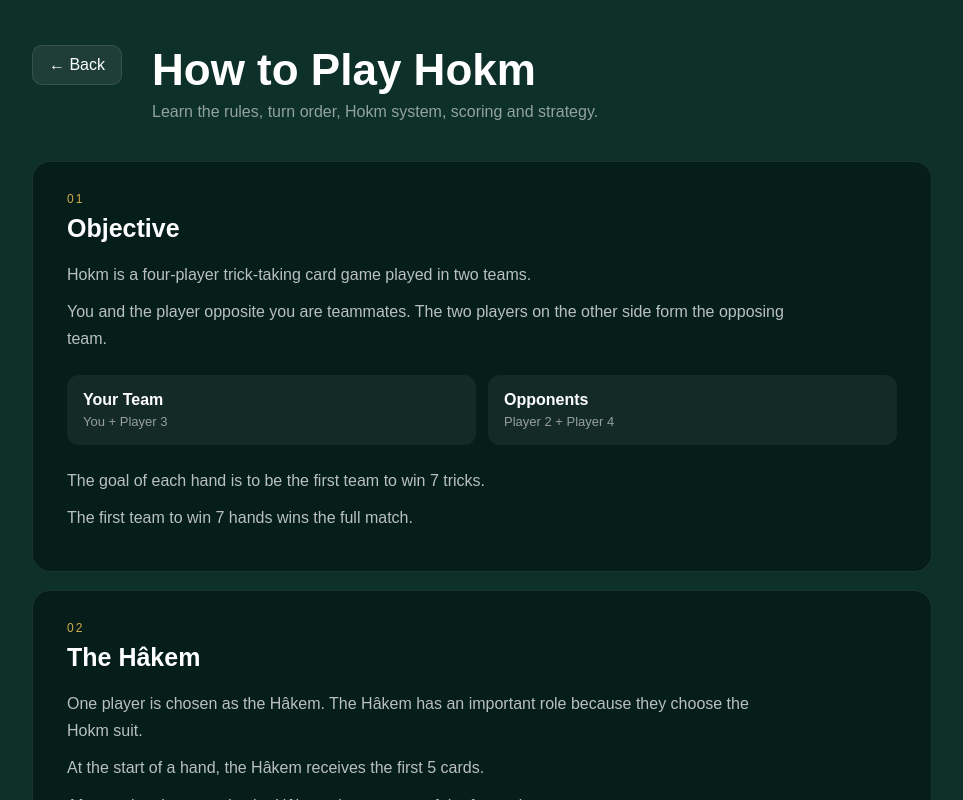
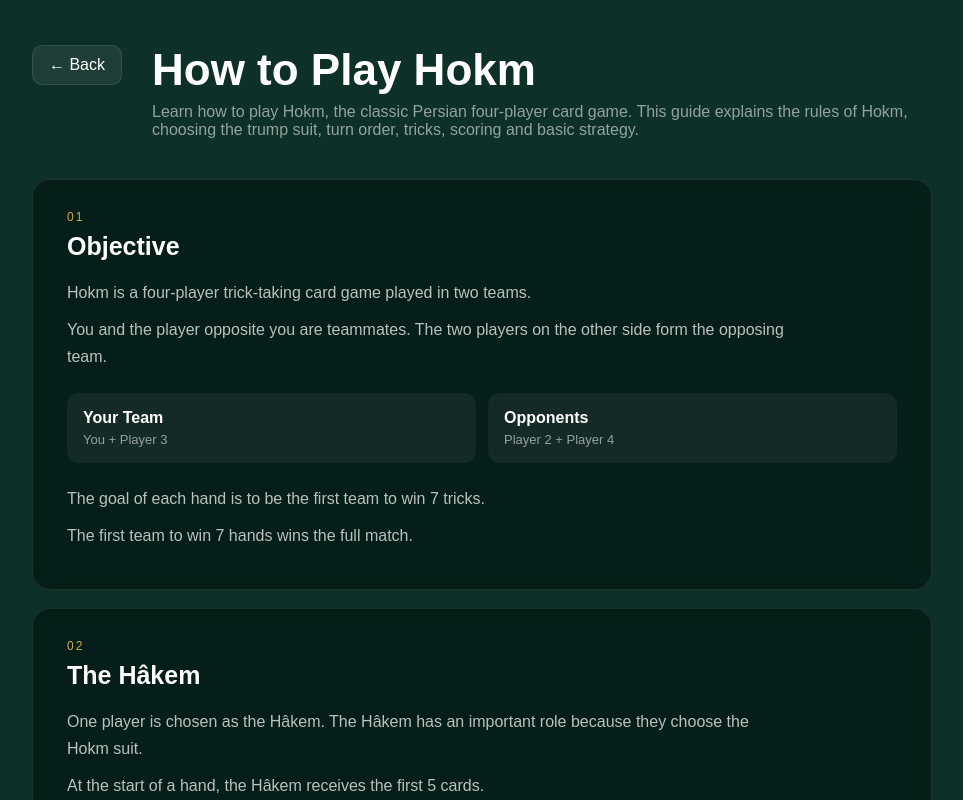
Before and after one commit to Matteees76/hokm-game, a Next.js app: page /how-to-play in a window 1280 px wide. Shown: the top 800 px of the page, without its empty margins (158-1121 px from the left). Built offline with nearby package versions, Linux system fonts and the light colour scheme; no server answers.

Commit message:
Improve How to Play SEO content

```diff
--- a/app/how-to-play/page.tsx
+++ b/app/how-to-play/page.tsx
@@ -13,12 +13,14 @@ export default function HowToPlayPage() {
         </Link>
 
         <div>
-          <h1>How to Play Hokm</h1>
+<h1>How to Play Hokm</h1>
 
-          <p>
-            Learn the rules, turn order,
-            Hokm system, scoring and strategy.
-          </p>
+<p>
+  Learn how to play Hokm, the classic Persian
+  four-player card game. This guide explains the
+  rules of Hokm, choosing the trump suit, turn
+  order, tricks, scoring and basic strategy.
+</p>
         </div>
       </div>
 
```
